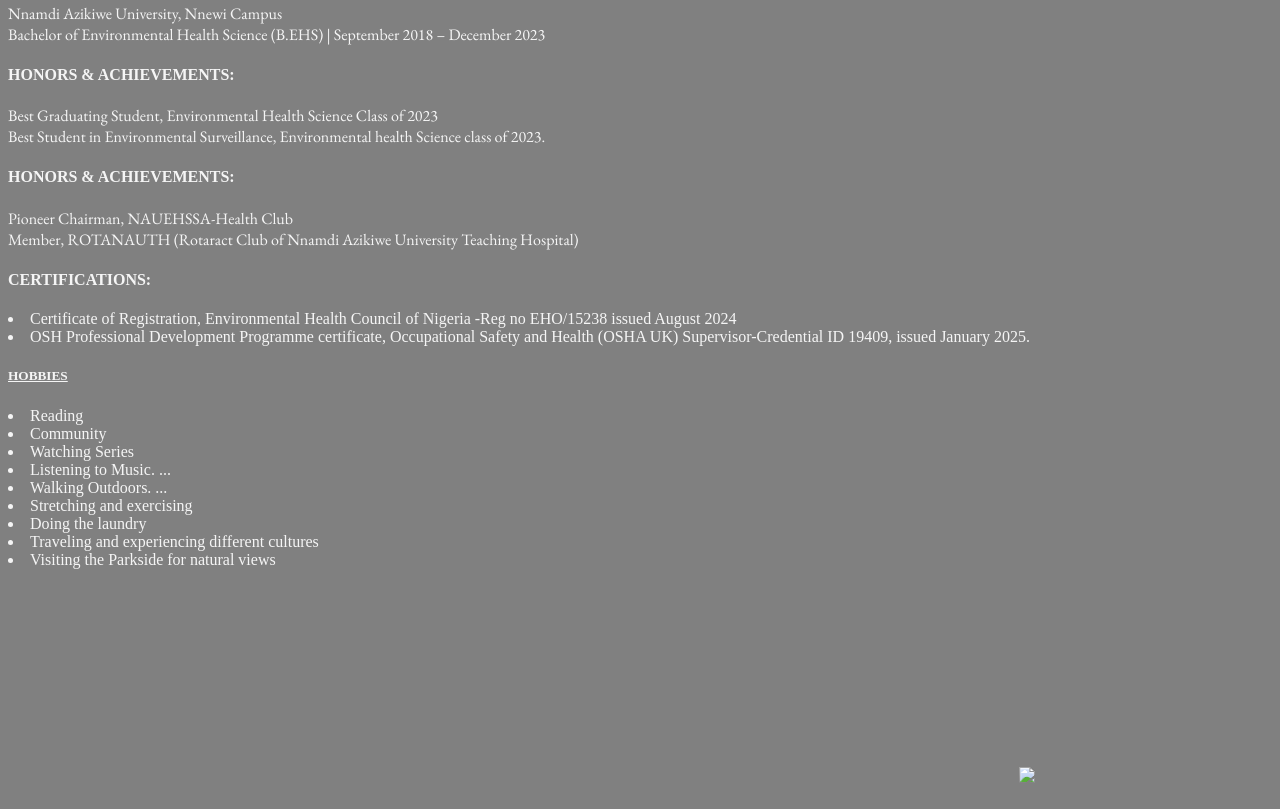
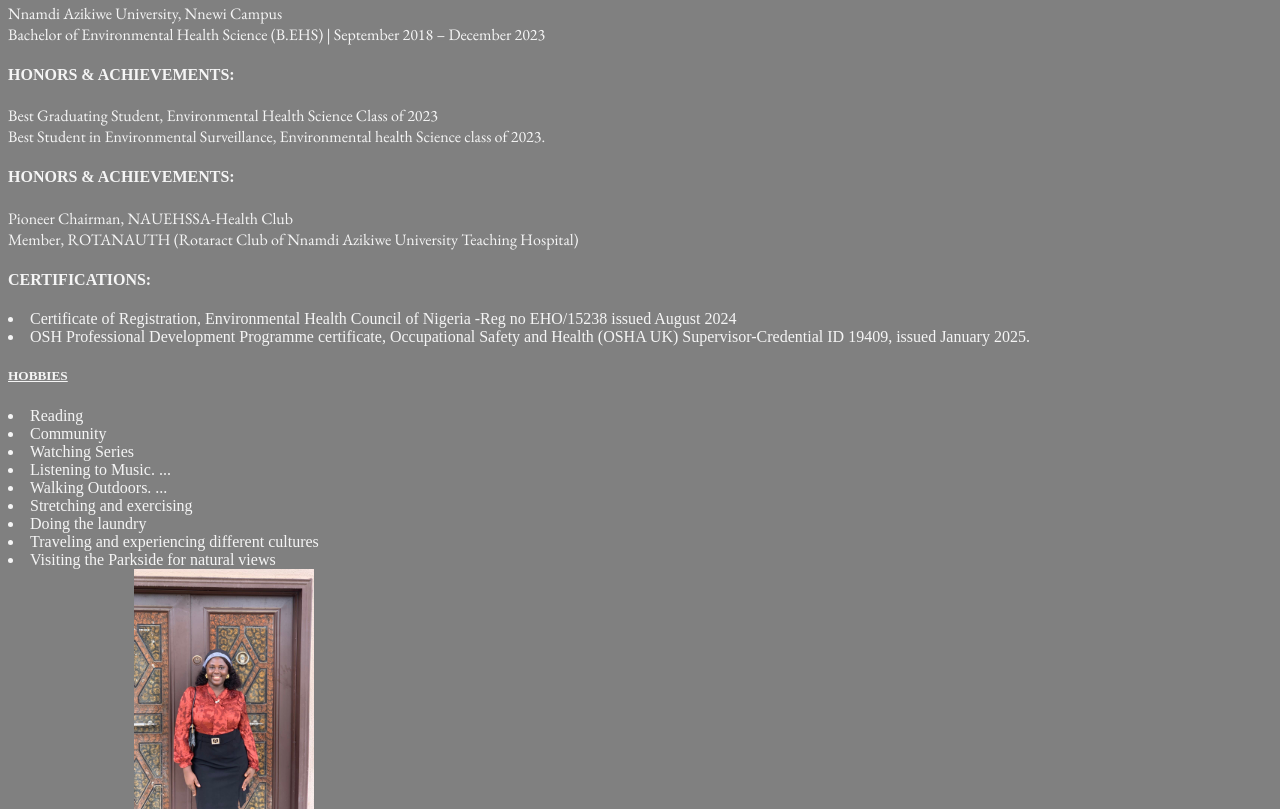
Before and after one commit to Klefmode/Neche-Portfolio, a plain HTML site: page index.html in a window 1280 px wide. Shown: the part 991-1800 px from the top of the page. Before the commit the page ends 1774 px from the top, so only its background shows below. Drawn offline with nearby package versions, Linux system fonts and the light colour scheme.

Commit message:
Update index.html

```diff
--- a/index.html
+++ b/index.html
@@ -109,7 +109,7 @@ Member, ROTANAUTH (Rotaract Club of Nnamdi Azikiwe University Teaching Hospital)
 
 </body>
     <footer>
-               <img src="./images/neche.jpe" style="width: 180px; margin-left: 80%; margin-bottom: -200px;"/>
+               <img src="./images/neche.jpeg" style="width: 180px; margin-left: 10%; margin-bottom: -200px;"/><br>
 
     </footer>
 </html>
```
